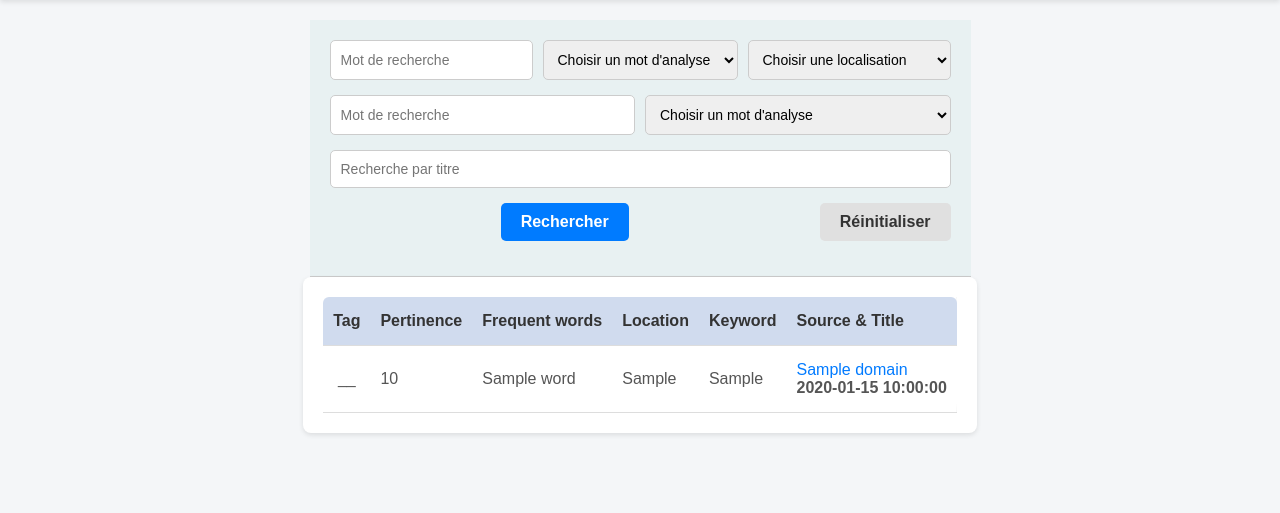
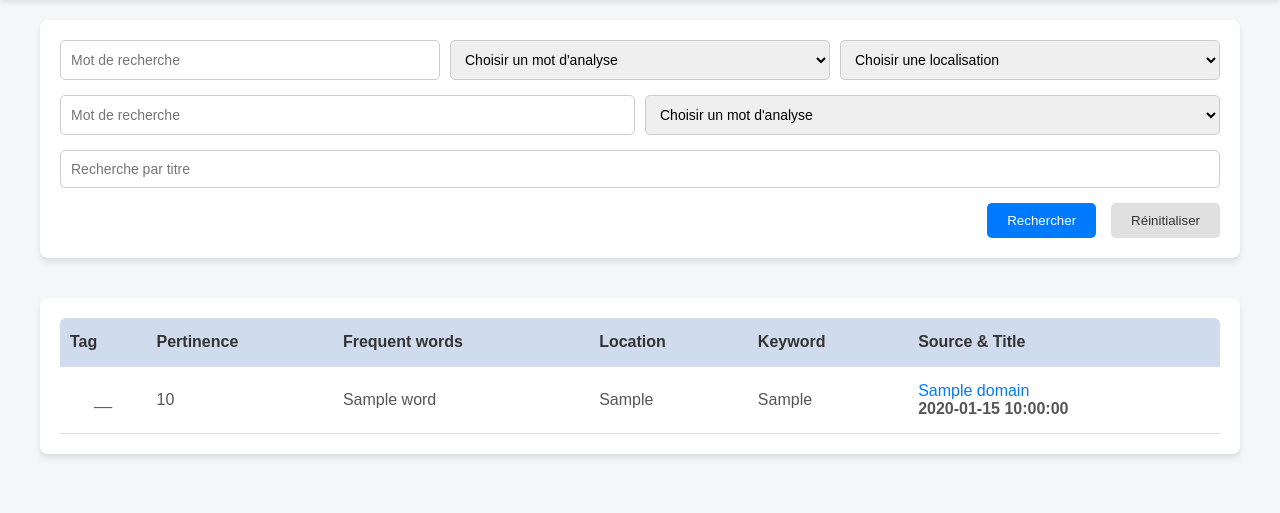
Before and after one commit to thibaut-dst/APRIL, a Flask app: page / in a window 1280 px wide. Shown: the part 72-585 px from the top of the page. Run offline with Flask 3, Linux system fonts and the light colour scheme; a database or web service that is not in the repository returns one stand-in record (values such as "Sample title"); some libraries are stand-ins or nearby versions.

Commit message:
restyliing research section

```diff
--- a/static/main.css
+++ b/static/main.css
@@ -15,6 +15,7 @@ main{
     flex-direction: column;
     align-items: center;
     padding: 20px;
+    width: 100%;
 }
 
 /* launch pipeline */
--- a/static/style.css
+++ b/static/style.css
@@ -9,18 +9,19 @@ body {
 }
 
 /* Search Button */
+.search-button-row{
+    display: flex;
+    justify-content: end;
+}
+
 .search-button {
     padding: 10px 20px;
     background-color: #007bff;
     color: white;
-    font-size: 16px;
-    font-weight: bold;
     border: none;
     border-radius: 5px;
     cursor: pointer;
     transition: background-color 0.3s ease;
-    display: block;
-    margin: 0 auto;
 }
 
 .search-button:hover {
@@ -31,24 +32,27 @@ body {
     padding: 10px 20px;
     background-color: #e0e0e0;
     color: #333;
-    font-size: 16px;
-    font-weight: bold;
     border: none;
     border-radius: 5px;
     cursor: pointer;
     transition: background-color 0.3s ease;
-    margin-left: 10px;
+    margin-left: 15px;
 }
 
 .reset-button:hover {
     background-color: #c0c0c0;
 }
 
-/* Search Bar Section */
-.search-bar-section {
+section {
+    width: 100%;
+    max-width: 1200px;
+    min-height: 100px;
+    background-color: #ffffff;
+    /* box-shadow: 0 2px 5px rgba(0, 0, 0, 0.1); */
+    box-shadow: 0px 4px 6px rgba(0, 0, 0, 0.1);
+    border-radius: 8px;
     padding: 20px;
-    background-color: #e8f1f2;
-    border-bottom: 1px solid #ccc;
+    margin-bottom: 40px;
 }
 
 .row {
@@ -73,20 +77,6 @@ body {
     flex: 2;
 }
 
-/* Data Visualization Section */
-.data-viz-section {
-    padding: 20px;
-    background-color: #fff;
-    margin: 20px;
-    border-radius: 8px;
-    box-shadow: 0px 4px 6px rgba(0, 0, 0, 0.1);
-    text-align: center;
-    width: 100%;
-    max-width: 1200px;
-    height: auto;
-    min-height: 100px;
-}
-
 #data-viz {
     border: 1px dashed #ccc;
     border-radius: 8px;
@@ -100,14 +90,6 @@ body {
 }
 
 /* Document Table Section */
-.document-section {
-    width: 100%;
-    max-width: 1200px;
-    background-color: #ffffff;
-    box-shadow: 0 2px 5px rgba(0, 0, 0, 0.1);
-    border-radius: 8px;
-    padding: 20px;
-}
 
 .document-table thead{
     position: sticky;
--- a/templates/index.html
+++ b/templates/index.html
@@ -148,7 +148,7 @@
             <div class="row">
                 <input type="text" placeholder="Recherche par titre" class="search-bar large">
             </div>
-            <div class="row search-button-row">
+            <div class="search-button-row">
                 <button class="search-button" onclick="updateTable()">Rechercher</button>
                 <button class="reset-button">Réinitialiser</button>
             </div>
```
